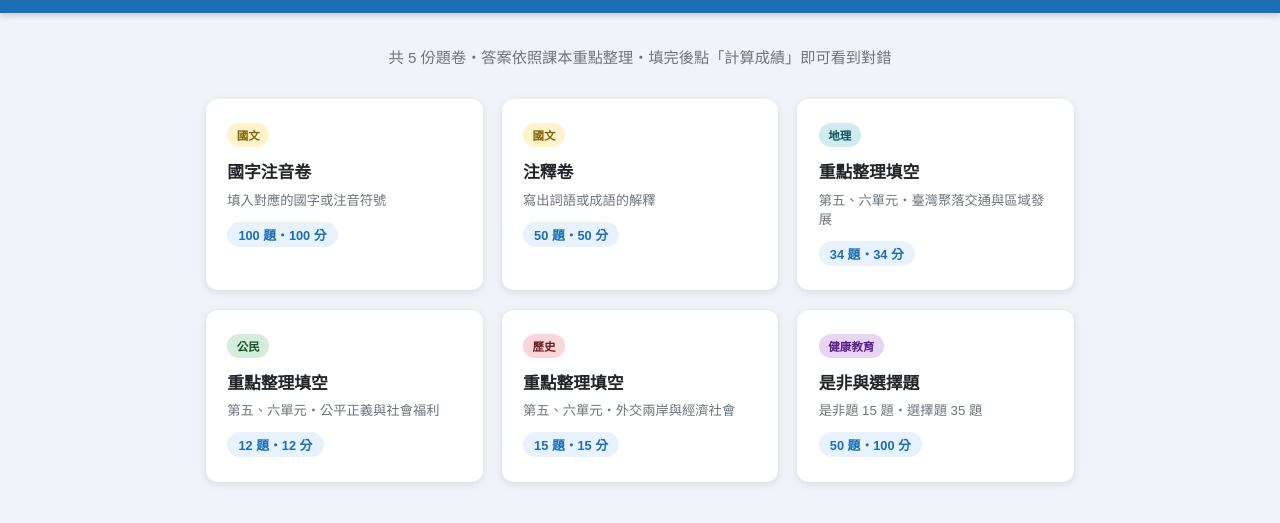
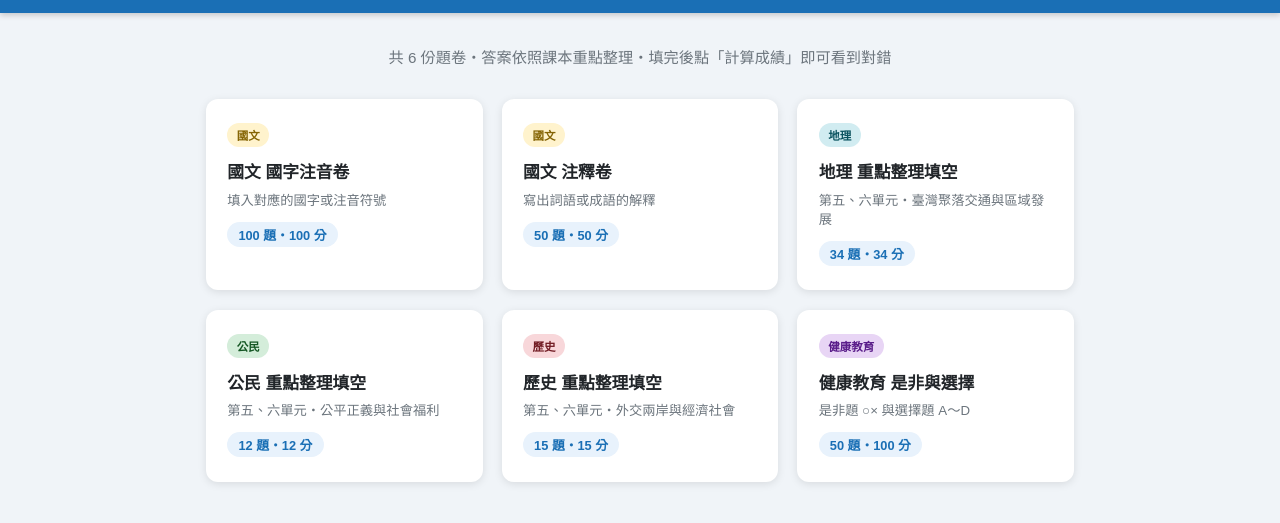
Before and after one commit to diablofong/ccjh_test, a plain HTML site: page index.html in a window 1280 px wide. Shown: the part 67-590 px from the top of the page. Drawn offline with Linux system fonts and the light colour scheme.

Commit message:
fix: 首頁題數改為動態從 questions.js 讀取，確保顯示正確

```diff
--- a/index.html
+++ b/index.html
@@ -9,59 +9,42 @@
 <body>
   <header class="site-header">
     <div>
-      <div class="h1" style="font-size:1.2rem;font-weight:700">屏縣公正國中 第三次段考練習</div>
+      <div style="font-size:1.2rem;font-weight:700">屏縣公正國中 第三次段考練習</div>
       <div class="sub">選擇題卷開始作答，完成後自動計算成績</div>
     </div>
   </header>
 
   <main class="index-main">
-    <p class="index-intro">共 5 份題卷・答案依照課本重點整理・填完後點「計算成績」即可看到對錯</p>
+    <p class="index-intro">共 6 份題卷・答案依照課本重點整理・填完後點「計算成績」即可看到對錯</p>
+    <div class="subject-grid" id="card-grid"></div>
+  </main>
 
-    <div class="subject-grid">
+  <script src="js/questions.js"></script>
+  <script>
+    const META = {
+      chinese_zhuyin: { badge: 'badge-cn',     label: '國文', desc: '填入對應的國字或注音符號' },
+      chinese_zhushi: { badge: 'badge-cn',     label: '國文', desc: '寫出詞語或成語的解釋' },
+      geography:      { badge: 'badge-geo',    label: '地理', desc: '第五、六單元・臺灣聚落交通與區域發展' },
+      civics:         { badge: 'badge-civ',    label: '公民', desc: '第五、六單元・公平正義與社會福利' },
+      history:        { badge: 'badge-his',    label: '歷史', desc: '第五、六單元・外交兩岸與經濟社會' },
+      health:         { badge: 'badge-health', label: '健康教育', desc: '是非題 ○× 與選擇題 A～D' },
+    };
 
-      <a class="exam-card" href="exam.html?exam=chinese_zhuyin">
-        <span class="badge badge-cn">國文</span>
-        <h2>國字注音卷</h2>
-        <p class="meta">填入對應的國字或注音符號</p>
-        <span class="score-chip">100 題・100 分</span>
-      </a>
-
-      <a class="exam-card" href="exam.html?exam=chinese_zhushi">
-        <span class="badge badge-cn">國文</span>
-        <h2>注釋卷</h2>
-        <p class="meta">寫出詞語或成語的解釋</p>
-        <span class="score-chip">50 題・50 分</span>
-      </a>
-
-      <a class="exam-card" href="exam.html?exam=geography">
-        <span class="badge badge-geo">地理</span>
-        <h2>重點整理填空</h2>
-        <p class="meta">第五、六單元・臺灣聚落交通與區域發展</p>
-        <span class="score-chip">34 題・34 分</span>
-      </a>
-
-      <a class="exam-card" href="exam.html?exam=civics">
-        <span class="badge badge-civ">公民</span>
-        <h2>重點整理填空</h2>
-        <p class="meta">第五、六單元・公平正義與社會福利</p>
-        <span class="score-chip">12 題・12 分</span>
-      </a>
-
-      <a class="exam-card" href="exam.html?exam=history">
-        <span class="badge badge-his">歷史</span>
-        <h2>重點整理填空</h2>
-        <p class="meta">第五、六單元・外交兩岸與經濟社會</p>
-        <span class="score-chip">15 題・15 分</span>
-      </a>
-
-      <a class="exam-card" href="exam.html?exam=health">
-        <span class="badge badge-health">健康教育</span>
-        <h2>是非與選擇題</h2>
-        <p class="meta">是非題 15 題・選擇題 35 題</p>
-        <span class="score-chip">50 題・100 分</span>
-      </a>
-
-    </div>
-  </main>
+    const grid = document.getElementById('card-grid');
+    for (const [key, exam] of Object.entries(EXAMS)) {
+      const m = META[key] || { badge: 'badge-cn', label: '', desc: '' };
+      const total = exam.questions.length;
+      const score = exam.totalScore;
+      const card = document.createElement('a');
+      card.className = 'exam-card';
+      card.href = `exam.html?exam=${key}`;
+      card.innerHTML = `
+        <span class="badge ${m.badge}">${m.label}</span>
+        <h2>${exam.title}</h2>
+        <p class="meta">${m.desc}</p>
+        <span class="score-chip">${total} 題・${score} 分</span>`;
+      grid.appendChild(card);
+    }
+  </script>
 </body>
 </html>
```
